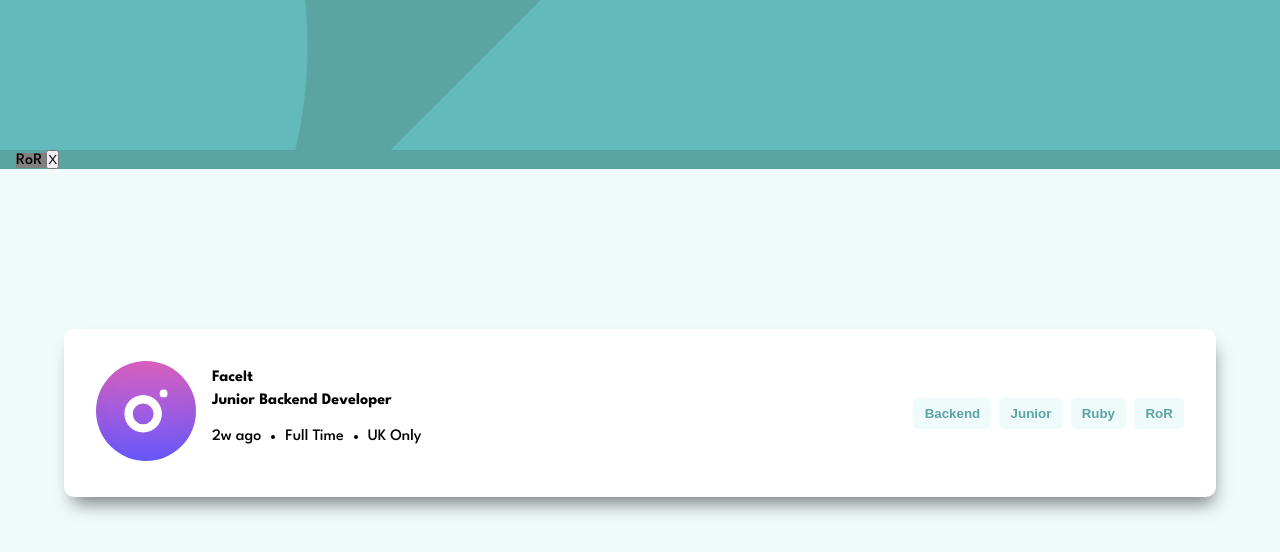
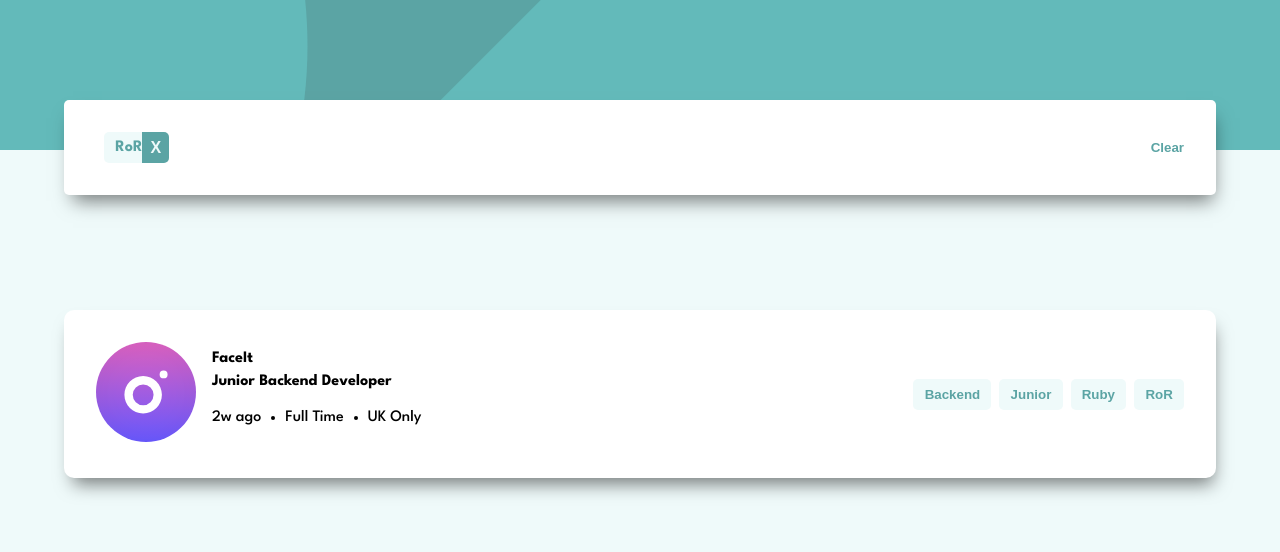
Before and after one commit to bakemonostan/job-lisiting-w-filter, a React (Create React App) app: page / in a window 1280 px wide. Both pictures are taken after a click on the button "RoR". Shown: the top 552 px of the page. Built offline with nearby package versions, Linux system fonts and the light colour scheme.

Commit message:
completed filtered categories card

```diff
--- a/src/App.css
+++ b/src/App.css
@@ -88,7 +88,8 @@ hr {
   gap: 0.5rem;
 }
 
-.roles button {
+.roles button,
+.filtered_cat {
   background: hsl(180, 52%, 96%);
   color: hsl(180, 29%, 50%);
   font-weight: 700;
@@ -97,6 +98,60 @@ hr {
   cursor: pointer;
   outline: none;
   border: none;
+}
+.filtered_cat {
+  position: relative;
+  margin-inline: 0.5rem;
+}
+.filtered_cat button {
+  color: hsl(180, 52%, 96%);
+  background: hsl(180, 29%, 50%);
+  border: none;
+  padding: 0.2rem 0.5rem;
+  position: absolute;
+  font-size: 1rem;
+  height: 100%;
+  top: 0;
+  font-weight: 700;
+  border-radius: 0 5px 5px 0;
+  cursor: pointer;
+}
+
+.roles button:hover {
+  color: hsl(180, 52%, 96%);
+  background: hsl(180, 29%, 50%);
+}
+
+.category {
+  position: absolute;
+  max-width: 350px;
+  margin: 0 auto;
+  left: 0;
+  right: 0;
+  top: 100px;
+  background-color: white;
+  -webkit-box-shadow: 3px 12px 18px -6px rgba(0, 0, 0, 0.51);
+  -moz-box-shadow: 3px 12px 18px -6px rgba(0, 0, 0, 0.51);
+  box-shadow: 3px 12px 18px -6px rgba(0, 0, 0, 0.51);
+  border-radius: 5px;
+  padding: 2rem;
+  display: flex;
+  justify-content: space-between;
+  align-items: center;
+}
+
+.category div {
+  display: flex;
+  flex-flow: row wrap;
+  gap: 1rem;
+}
+
+.clear_btn {
+  background: white;
+  border: none;
+  cursor: pointer;
+  font-weight: bold;
+  color: hsl(180, 29%, 50%);
 }
 
 @media (min-width: 935px) {
@@ -131,4 +186,8 @@ hr {
   .roles {
     flex: 1;
   }
+
+  .category {
+    max-width: 90%;
+  }
 }
--- a/src/App.js
+++ b/src/App.js
@@ -2,6 +2,7 @@ import './App.css';
 import jobs from './data.json';
 import { useEffect, useState } from 'react';
 import Joblist from './Joblist';
+import Category from './Category';
 
 function App() {
   const [jobLists, setjobLists] = useState([]);
@@ -30,28 +31,37 @@ function App() {
   };
 
   const clearCat = (arg) => {
-    if (cat.includes(arg)) {
-      setFilteredCat(jobs);
+    // if (cat.includes(arg)) {
+    //   setFilteredCat(jobs);
+    // }
     setCat([]);
-    }
   };
 
   useEffect(() => {
     setjobLists(jobs);
     setFilteredCat(jobs);
   }, []);
+
   return (
     <div>
       <header className='header'>
         <div className='header_img'></div>
-
+        {cat.length >= 1 && (
+          <Category>
+            <div>
               {cat.map((item) => {
                 return (
-            <span style={{ marginLeft: '1rem', backgroundColor: 'gray' }}>
-              {item} <button onClick={() => clearCat(item)}>X</button>
+                  <span key={item} className='filtered_cat'>
+                    {item} <button>X</button>
                   </span>
                 );
               })}
+            </div>
+            <button className='clear_btn' onClick={clearCat}>
+              Clear
+            </button>
+          </Category>
+        )}
       </header>
       <main>
         {filteredCat.map((item) => {
--- /dev/null
+++ b/src/Category.jsx
@@ -0,0 +1,4 @@
+const Category = ({ children }) => {
+  return <div className='category'>{children}</div>;
+};
+export default Category;
```
Lines whose indentation alone changed are shown as unchanged.
